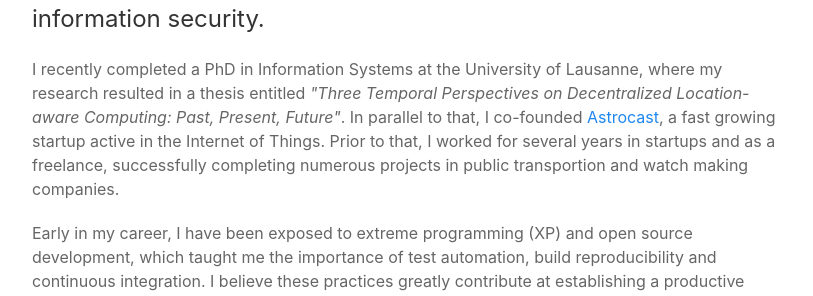
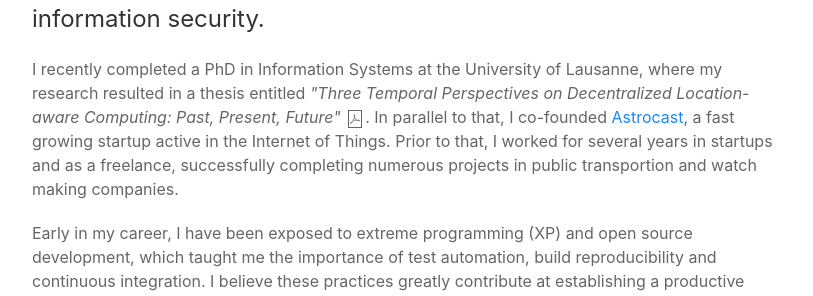
Before and after one commit to bchapuis/bchapuis.github.io, a Jekyll site: the page built from index.html, in a window 1280 px wide. Shown: the part 563-859 px from the top of the page, without its empty margins (233-1046 px from the left). Built offline with Jekyll 4.4.1, drawn with Linux system fonts in a browser that asks for light colours; nearby versions of some CDN libraries.

Commit message:
add link

```diff
--- a/index.html
+++ b/index.html
@@ -20,7 +20,7 @@ My area of expertise overlaps with location-aware computing, distributed systems
 </p>
 
 <p>
-I recently completed a PhD in Information Systems at the University of Lausanne, where my research resulted in a thesis entitled <i>"Three Temporal Perspectives on Decentralized Location-aware Computing: Past, Present, Future"</i>.
+I recently completed a PhD in Information Systems at the University of Lausanne, where my research resulted in a thesis entitled <a href="/pubs/2018-Thesis.pdf" class="uk-link-text uk-icon-link" uk-icon="file-pdf" style="display: inline"><i>"Three Temporal Perspectives on Decentralized Location-aware Computing: Past, Present, Future"</i> </a>.
 In parallel to that, I co-founded <a href="https://www.astrocast.com/" alt="Astrocast SA">Astrocast</a>, a fast growing startup active in the Internet of Things.
 Prior to that, I worked for several years in startups and as a freelance, successfully completing numerous projects in public transportion and watch making companies.
 </p>
```
